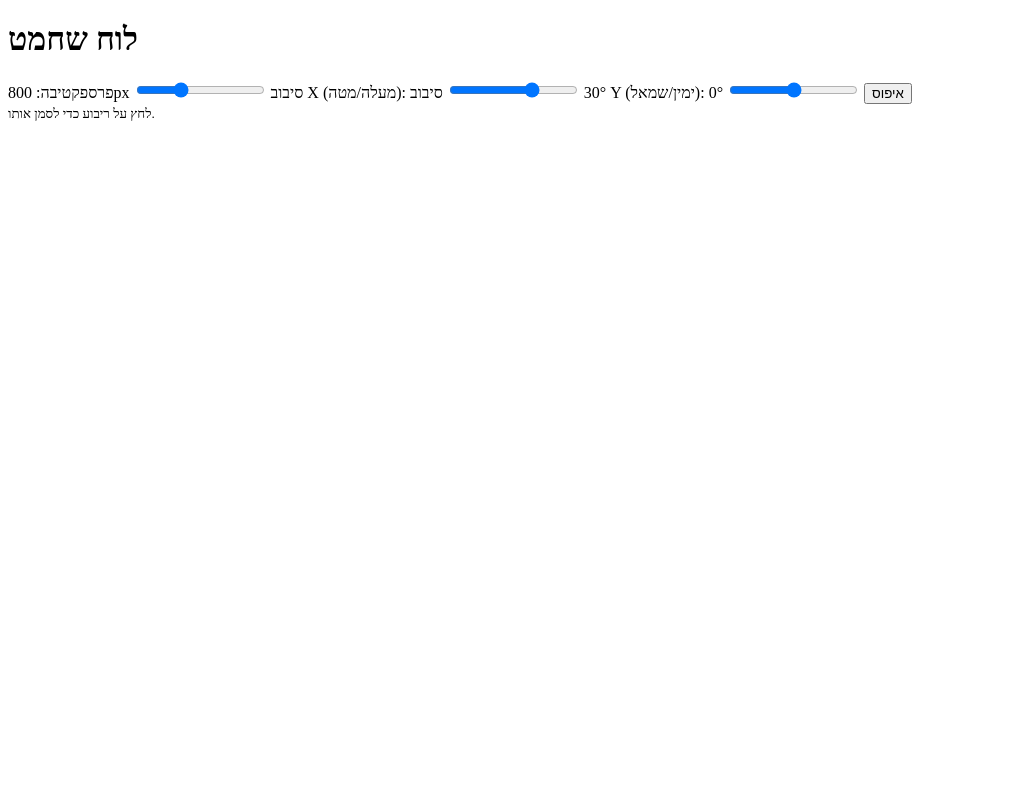
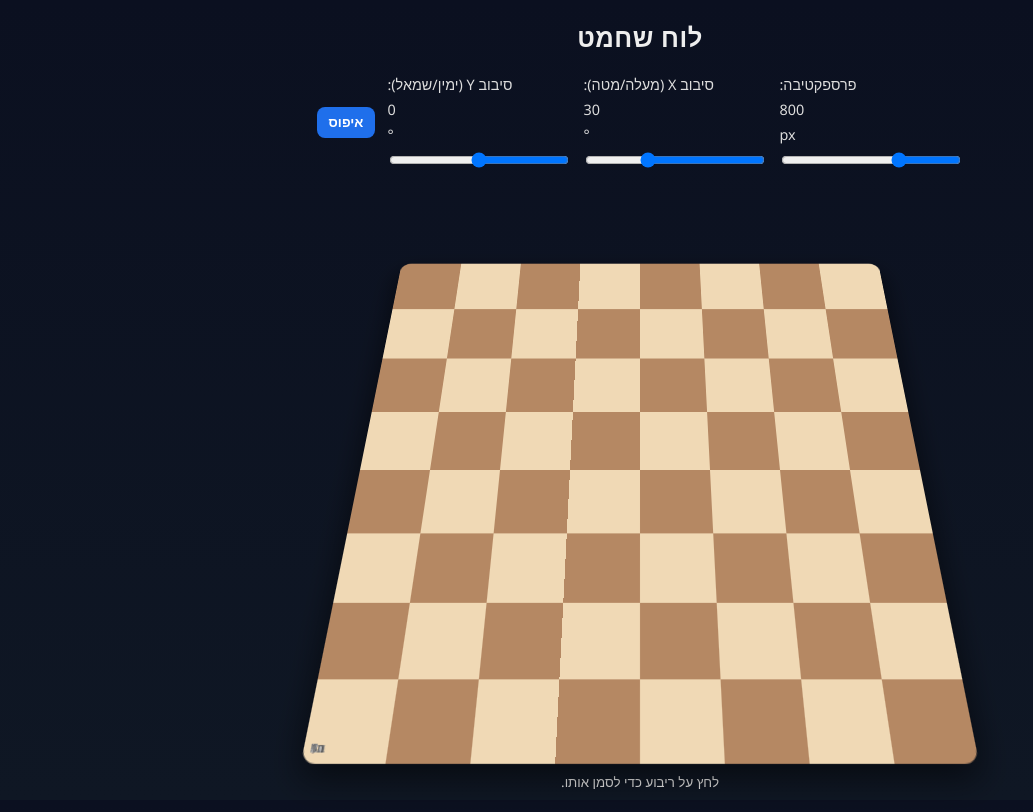
Before and after one commit to david-darmon/chess, a plain HTML site: page index.html in a window 1280 px wide. Shown: the whole page, without its empty margins (0-1033 px from the left). Drawn offline with Linux system fonts and the light colour scheme.

Commit message:
Update index.html

```diff
--- a/index.html
+++ b/index.html
@@ -5,7 +5,7 @@
   <meta charset="utf-8" />
   <meta name="viewport" content="width=device-width,initial-scale=1" />
   <title>לוח שחמט — NewFile</title>
-  <link rel="stylesheet" href="NewFile.css" />
+  <link rel="stylesheet" href="style.css" />
 </head>
 <body>
   <main>
@@ -39,6 +39,6 @@
     </footer>
   </main>
 
-  <script src="NewFile.js"></script>
+  <script src="script.js"></script>
 </body>
 </html>
```
